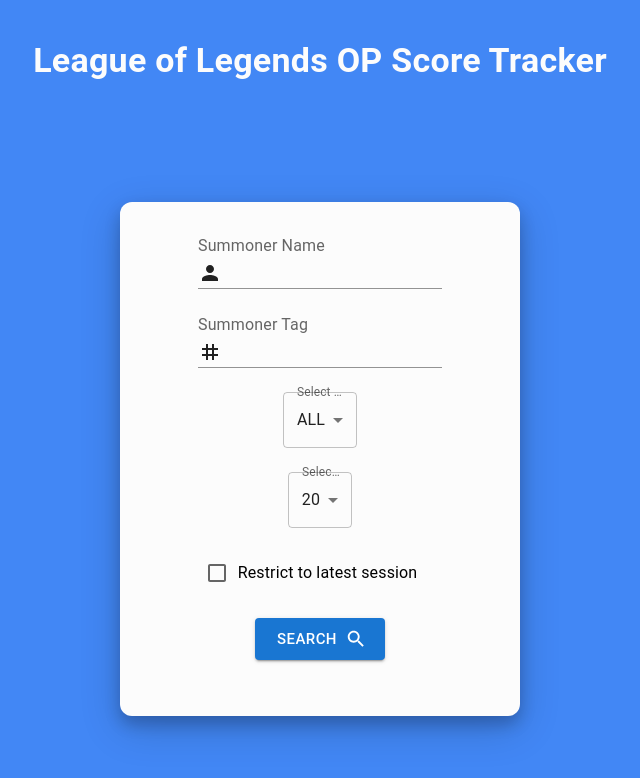
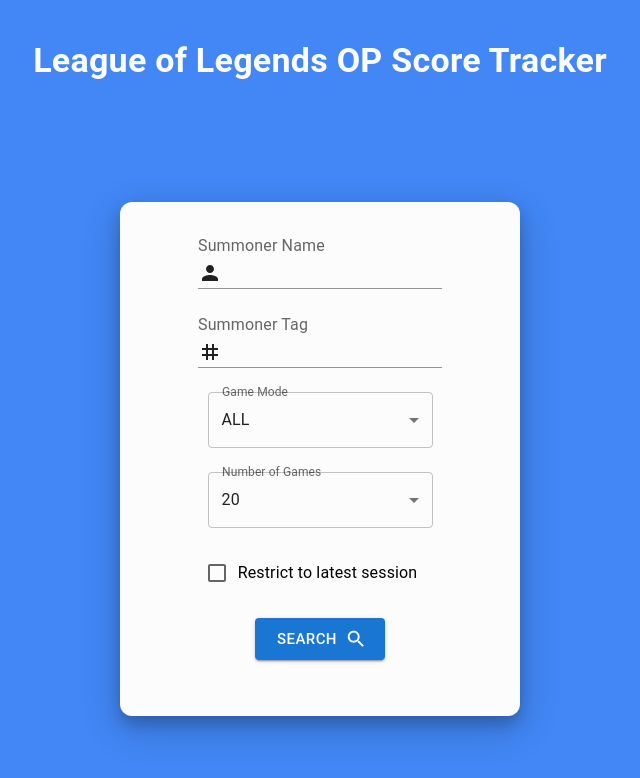
Before and after one commit to Orqoi/op-score-tracker, a React (Create React App) app: page / in a window 1280 px wide. Shown: the top 778 px of the page, without its empty margins (320-960 px from the left). Built offline with nearby package versions, Linux system fonts and the light colour scheme.

Commit message:
feat: ui improvement

```diff
--- a/src/App.js
+++ b/src/App.js
@@ -37,9 +37,9 @@
               <InputLabel>Summoner Tag</InputLabel>
               <Input type="text" value={tag} onChange={e => setTag(e.target.value)} startAdornment={<TagIcon/>}/>
             </Box>
-            <Box pt={3} maxWidth={250}>
+            <Box pt={3} minWidth={225}>
                 <FormControl fullWidth>
-                <InputLabel id="mode-select-label">Select Mode</InputLabel>
+                <InputLabel id="mode-select-label">Game Mode</InputLabel>
                 <Select
                     labelId="mode-select-label"
                     id="mode-select"
@@ -55,9 +55,9 @@
                 </Select>
                 </FormControl>
             </Box>
-            <Box pt={3} maxWidth={250}>
+            <Box pt={3} minWidth={225}>
                 <FormControl fullWidth>
-                <InputLabel id="mode-select-label">Select Game Number</InputLabel>
+                <InputLabel id="mode-select-label">Number of Games</InputLabel>
                 <Select
                     labelId="mode-select-label"
                     id="count-select"
```
Also changed, not shown: 1 other file (tests, documents, lock files or other folders).
